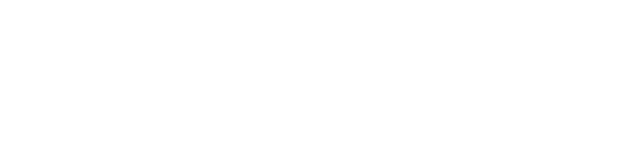
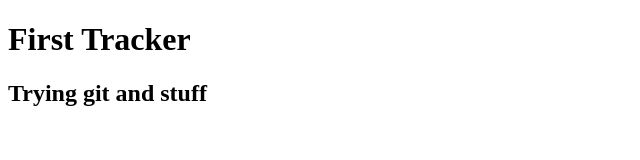
Before and after one commit to AQA04/FirstTracker, a plain HTML site: page index.html in a window 1280 px wide. Shown: the whole page, without its empty margins (0-640 px from the left). Drawn offline with Linux system fonts and the light colour scheme.

Commit message:
el indez

```diff
--- a/index.html
+++ b/index.html
@@ -4,9 +4,10 @@
     <meta charset="UTF-8">
     <meta http-equiv="X-UA-Compatible" content="IE=edge">
     <meta name="viewport" content="width=device-width, initial-scale=1.0">
-    <title>index</title>
+    <title>First Tracker</title>
 </head>
 <body>
-
+    <h1>First Tracker</h1>
+    <h2>Trying git and stuff </h2>
 </body>
 </html>
```
